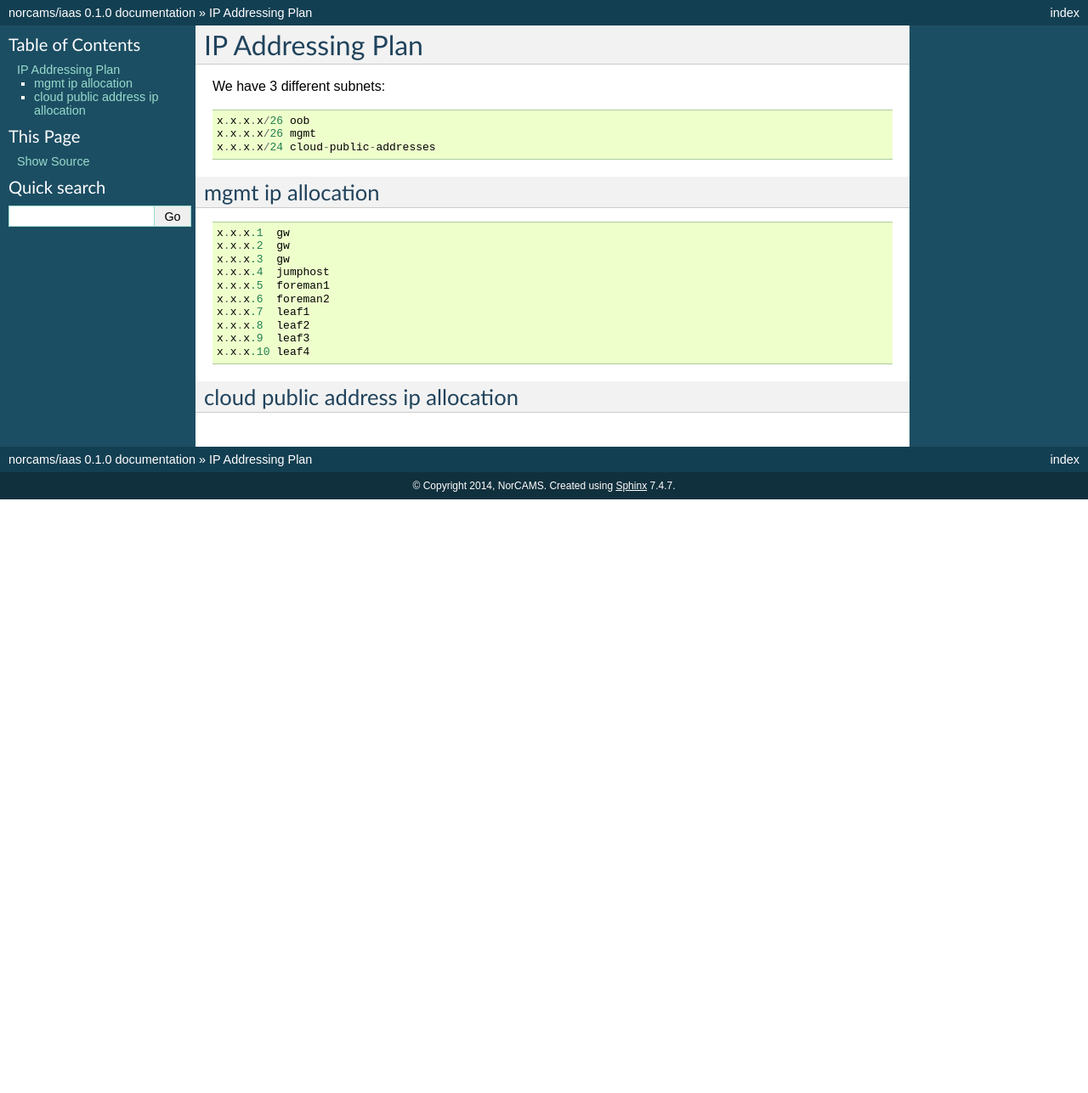
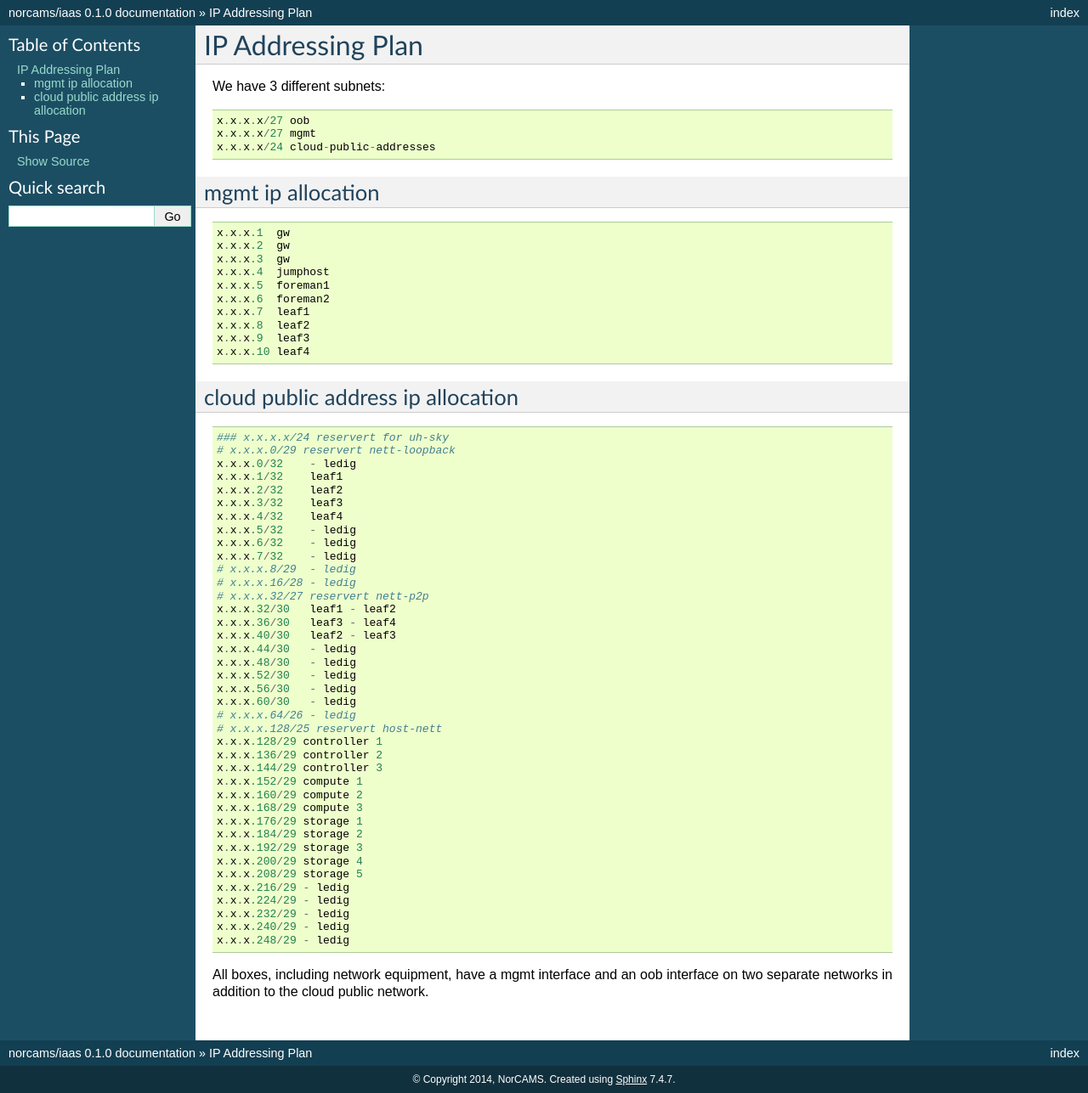
Before and after one commit to norcams/iaas, a Sphinx documentation site: the page built from docs/installation/ip.rst, in a window 1280 px wide. Shown: the whole page at 85% size. Built offline with Sphinx 7.4.7, drawn with Linux system fonts in a browser that asks for light colours; before the commit the page ends 900 px from its top, so only the background shows below that.

Commit message:
Update ip.rst

```diff
--- a/docs/installation/ip.rst
+++ b/docs/installation/ip.rst
@@ -5,8 +5,8 @@ We have 3 different subnets:
 
 ::
 
-    x.x.x.x/26 oob
-    x.x.x.x/26 mgmt
+    x.x.x.x/27 oob
+    x.x.x.x/27 mgmt
     x.x.x.x/24 cloud-public-addresses
 
 mgmt ip allocation
@@ -27,3 +27,48 @@ mgmt ip allocation
 
 cloud public address ip allocation
 ----------------------------------
+
+::
+
+    ### x.x.x.x/24 reservert for uh-sky
+    # x.x.x.0/29 reservert nett-loopback
+    x.x.x.0/32    - ledig
+    x.x.x.1/32    leaf1
+    x.x.x.2/32    leaf2
+    x.x.x.3/32    leaf3
+    x.x.x.4/32    leaf4
+    x.x.x.5/32    - ledig
+    x.x.x.6/32    - ledig
+    x.x.x.7/32    - ledig
+    # x.x.x.8/29  - ledig
+    # x.x.x.16/28 - ledig
+    # x.x.x.32/27 reservert nett-p2p
+    x.x.x.32/30   leaf1 - leaf2
+    x.x.x.36/30   leaf3 - leaf4
+    x.x.x.40/30   leaf2 - leaf3
+    x.x.x.44/30   - ledig
+    x.x.x.48/30   - ledig
+    x.x.x.52/30   - ledig
+    x.x.x.56/30   - ledig
+    x.x.x.60/30   - ledig
+    # x.x.x.64/26 - ledig
+    # x.x.x.128/25 reservert host-nett
+    x.x.x.128/29 controller 1
+    x.x.x.136/29 controller 2
+    x.x.x.144/29 controller 3
+    x.x.x.152/29 compute 1
+    x.x.x.160/29 compute 2
+    x.x.x.168/29 compute 3
+    x.x.x.176/29 storage 1
+    x.x.x.184/29 storage 2
+    x.x.x.192/29 storage 3
+    x.x.x.200/29 storage 4
+    x.x.x.208/29 storage 5
+    x.x.x.216/29 - ledig
+    x.x.x.224/29 - ledig
+    x.x.x.232/29 - ledig
+    x.x.x.240/29 - ledig
+    x.x.x.248/29 - ledig
+
+All boxes, including network equipment, have a mgmt interface and an oob interface
+on two separate networks in addition to the cloud public network.
```
